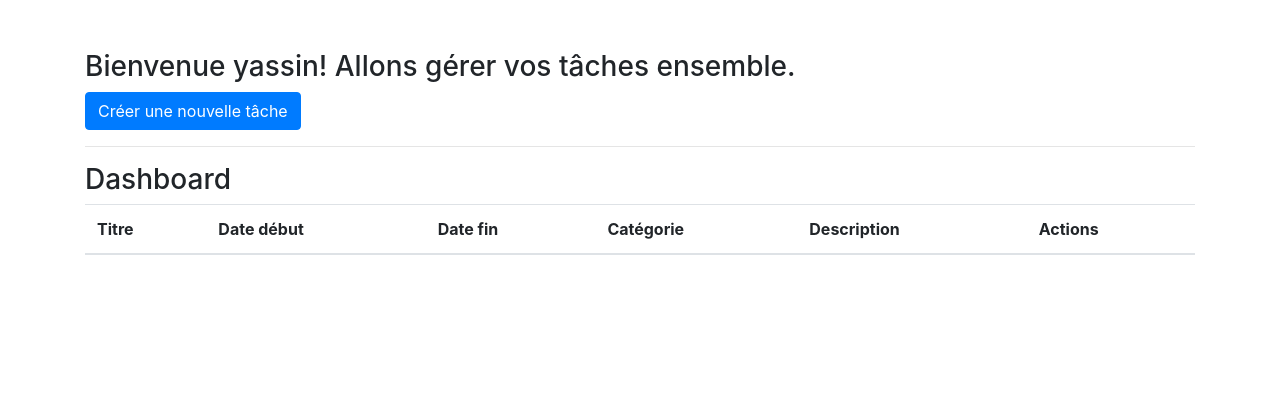
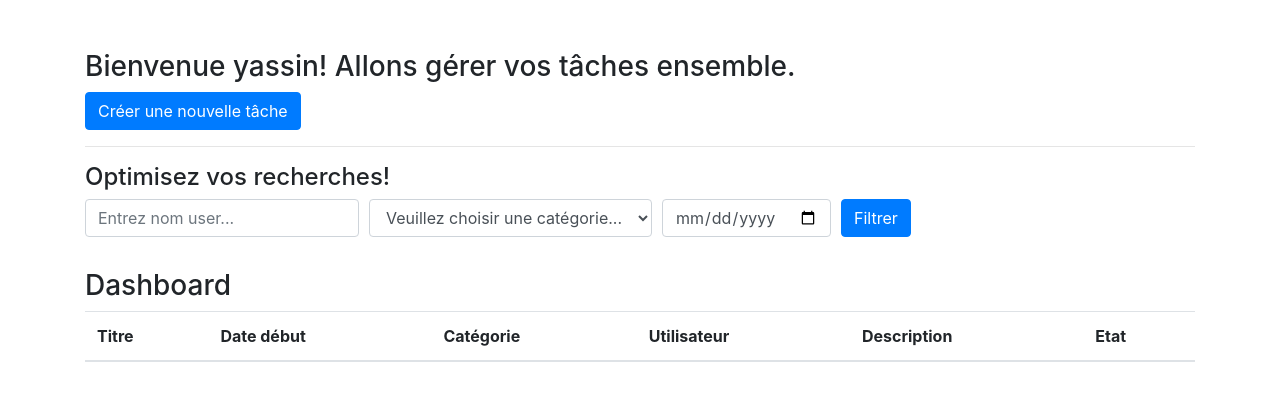
Before and after one commit to Ywen27/projet2-ift3225, a PHP site: page /dashboard.php in a window 1280 px wide. Shown: the top 401 px of the page. Run offline with PHP 8.4, Linux system fonts and the light colour scheme; a user stored in the database is signed in; lists and menus that the app fills with data are empty; some libraries are stand-ins or nearby versions.

Commit message:
dashboard ameliore pas encore complet

```diff
--- a/dashboard.php
+++ b/dashboard.php
@@ -35,21 +35,57 @@ session_destroy();
     <h3>Bienvenue <?php echo $_SESSION['username'];?>! Allons gérer vos tâches ensemble.</h3>
     <button type="button" class="btn btn-primary" data-toggle="modal" data-target="#newTaskModal">Créer une nouvelle tâche</button>
     <hr>
+        <!--Formulaire de recherche et de filtre-->
+<h4>Optimisez vos recherches!</h4>
+<form id="searchAndFilterForm">
+    <div class="form-row align-items-center">
+        <div class="col-auto">
+            <label class="sr-only" for="searchInput">Recherche</label>
+            <input type="text" class="form-control mb-2" id="searchInput" placeholder="Entrez nom user...">
+        </div>
+        <div class="col-auto">
+            <label class="sr-only" for="categoryFilter">Catégorie</label>
+            <select class="form-control mb-2" id="categoryFilter">
+                <option value="">Veuillez choisir une catégorie...</option>
+                <option value="developpement">Développement</option>
+                <option value="communication">Communication</option>
+                <option value="comptabilite">Comptabilité</option>
+                <option value="multimedia">Multimédia</option>
+                <option value="marketing">Marketing</option>
+                <option value="ressources-humaines">Ressources humaines</option>
+                <!--Ici, vous pouvez ajouter les options pour toutes les catégories possibles. -->
+            </select>
+        </div>
+        <div class="col-auto">
+            <label class="sr-only" for="dateFilter">Date</label>
+            <input type="date" class="form-control mb-2" id="dateFilter">
+        </div>
+        <div class="col-auto">
+            <button type="submit" class="btn btn-primary mb-2">Filtrer</button>
+        </div>
+    </div>
+    <br>
+</form>
     <h3>Dashboard</h3>
     <table class="table table-striped">
       <thead>
         <tr>
           <th>Titre</th>
           <th>Date début</th>
-          <th>Date fin</th>
           <th>Catégorie</th>
+          <th>Utilisateur</th>
           <th>Description</th>
-          <th>Actions</th>
+          <th>Etat</th>
         </tr>
       </thead>
       <tbody id="listeTaches">
       </tbody>
     </table>
+
+
+
+
+
 
     <!--Formulaire pour créer une nouvelle tâche-->
     <div class="modal fade" id="newTaskModal" tabindex="-1" role="dialog" aria-labelledby="newTaskModalLabel" aria-hidden="true">
@@ -73,12 +109,33 @@ session_destroy();
                         </div>
                         <div class="form-group">
                             <label for="task-category" class="col-form-label">Catégorie:</label>
-                            <input type="text" class="form-control" id="task-category">
+                            <select class="form-control" id="task-category">
+                                <option value="">Veuillez choisir une catégorie...</option>
+                                <option value="developpement">Développement</option>
+                                <option value="communication">Communication</option>
+                                <option value="comptabilite">Comptabilité</option>
+                                <option value="multimedia">Multimédia</option>
+                                <option value="marketing">Marketing</option>
+                                <option value="ressources-humaines">Ressources humaines</option>
+                              </select>
+                        </div>
+                        <div class="form-group">
+                            <label for="task-user" class="col-form-label">Utilisateur:</label>
+                            <input type="text" class="form-control" id="task-user">
                         </div>
                         <div class="form-group">
                             <label for="task-description" class="col-form-label">Description:</label>
                             <textarea class="form-control" id="task-description"></textarea>
                         </div>
+                        <!-- Dans le formulaire de création de tâche, définissez "En attente" comme valeur par défaut pour le statut -->
+                        <div class="form-group">
+                            <label for="task-status" class="col-form-label">État:</label>
+                            <select class="form-control" id="task-status">
+                            <option value="en attente" selected>En attente</option> <!-- Défini comme valeur par défaut -->
+                            <option value="complet">Complet</option>
+                            </select>
+                        </div>
+
                     </form>
                 </div>
                 <div class="modal-footer">
@@ -93,6 +150,58 @@ session_destroy();
   <script src="https://code.jquery.com/jquery-3.5.1.slim.min.js"></script>
   <script src="https://cdn.jsdelivr.net/npm/@popperjs/core@2.5.4/dist/umd/popper.min.js"></script>
   <script src="https://stackpath.bootstrapcdn.com/bootstrap/4.5.2/js/bootstrap.min.js"></script>
+  <script src="https://ajax.googleapis.com/ajax/libs/jquery/3.5.1/jquery.min.js"></script>
+  <script>
+    $(document).ready(function(){
+  $('#createTaskBtn').click(function(e){
+    e.preventDefault();
+
+    // Récupère les données du formulaire
+    var titre = $('#task-title').val();
+    var dateDebut = $('#task-start-date').val();
+    var categorie = $('#task-category').val();
+    var utilisateur = $('#task-user').val();
+    var description = $('#task-description').val();
+    var etat = $('#task-status').val();
+
+    // Crée une nouvelle ligne de tableau (tr) et des cellules de tableau (td)
+    var newRow = $('<tr>');
+    newRow.append('<td>' + titre + '</td>');
+    newRow.append('<td>' + dateDebut + '</td>');
+    newRow.append('<td>' + categorie + '</td>');
+    newRow.append('<td>' + utilisateur + '</td>');
+    newRow.append('<td>' + description + '</td>');
+    // Utilise la valeur d'état pour déterminer ce qui doit être affiché dans la colonne "État"
+    var statusCell = etat === 'complet' ? '<td><i class="fa fa-check-circle text-success"></i></td>' : '<td>En attente</td>';
+    newRow.append(statusCell);
+
+            // Ajoute le bouton Modifier et Supprimer à la ligne
+            var editBtn = $('<button class="btn btn-primary btn-sm">Modifier</button>');
+            editBtn.click(function() {
+                $('#task-title').val(titre);
+                $('#task-start-date').val(dateDebut);
+                $('#task-category').val(categorie);
+                $('#task-user').val(utilisateur);
+                $('#task-description').val(description);
+                $('#newTaskModal').modal('show');
+            });
+            newRow.append('<td>').append(editBtn);
+
+            var deleteBtn = $('<button class="btn btn-danger btn-sm">Supprimer</button>');
+            deleteBtn.click(function() {
+                newRow.remove();
+            });
+            newRow.append('<td>').append(deleteBtn);
+
+            // Ajoute la nouvelle ligne à la table
+            $('#listeTaches').append(newRow);
+
+            // Ferme le modal et réinitialise le formulaire
+            $('#newTaskModal').modal('hide');
+            $('#newTaskForm')[0].reset();
+        });
+    });
+</script>
 </body>
 
 </html>
```
